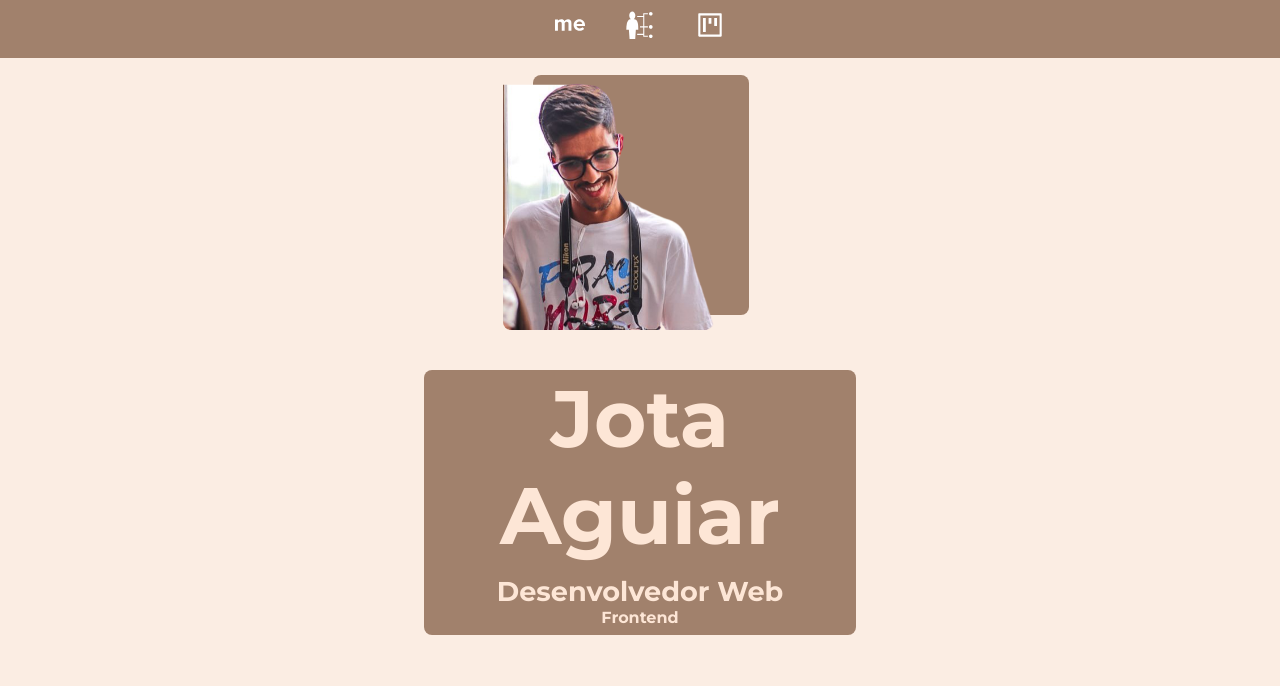
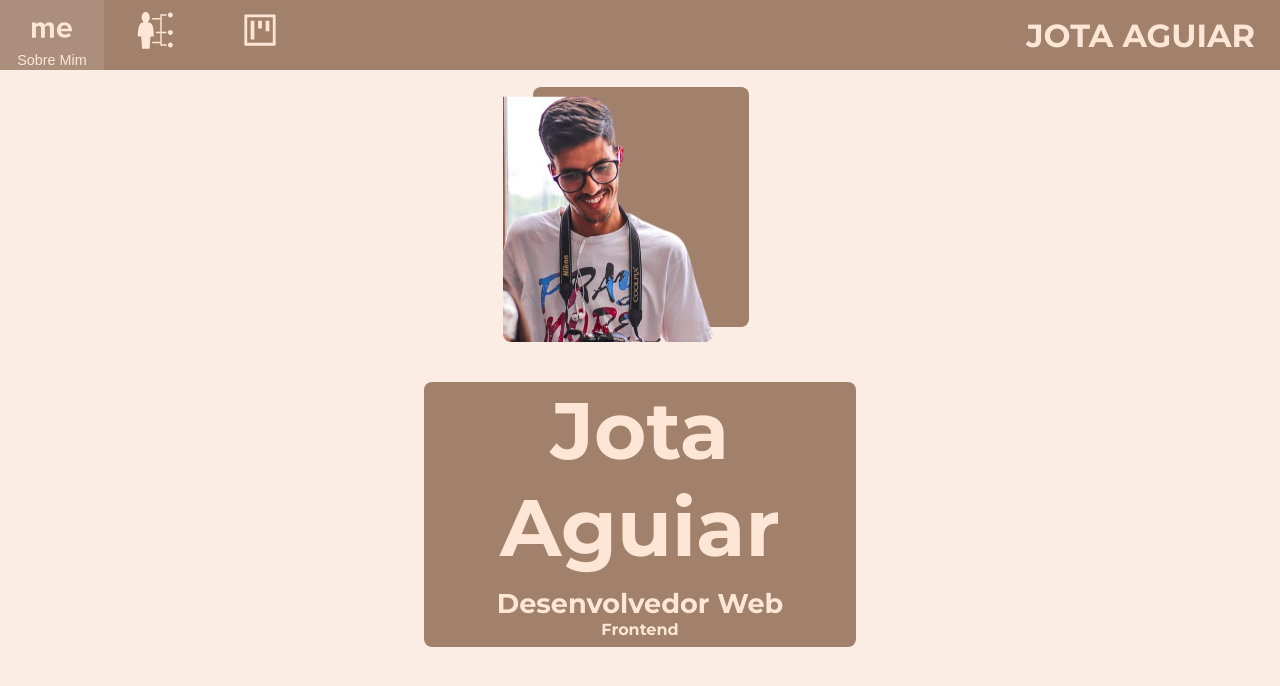
Before and after one commit to jotapedrok/jotapedrok.github.io, a React (Create React App) app: page /#/ in a window 1280 px wide. Shown: the top 686 px of the page. Built offline with nearby package versions, Linux system fonts and the light colour scheme.

Commit message:
header style tablet

```diff
--- a/src/Styles/CSS/index.css
+++ b/src/Styles/CSS/index.css
@@ -6,21 +6,25 @@
   justify-content: center;
   align-items: center;
 }
-.header .space {
-  width: 15px;
-  height: 5px;
+@media (min-width: 768px) {
+  .header {
+    justify-content: space-between;
+  }
 }
 .header h1 {
-  color: white;
+  color: #fde6d6;
   margin-right: 25px;
   text-transform: uppercase;
   cursor: unset;
   display: none;
 }
+@media (min-width: 768px) {
+  .header h1 {
+    display: inherit;
+  }
+}
 .header .header-nav {
-  height: 100%;
   display: flex;
-  flex-direction: row;
 }
 .header .header-nav a {
   text-decoration: none;
@@ -28,7 +32,7 @@
 .header .header-nav a button {
   border: none;
   background-color: transparent;
-  width: 70px;
+  width: 5rem;
   height: 100%;
   display: flex;
   flex-direction: column;
@@ -36,9 +40,15 @@
   justify-content: center;
   padding-top: 10px;
   font-size: 30px;
-  color: white;
+  color: #fde6d6;
   cursor: pointer;
   transition: 0.5s;
+}
+@media (min-width: 768px) {
+  .header .header-nav a button {
+    font-size: 40px;
+    width: 6.5rem;
+  }
 }
 .header .header-nav a button p {
   padding: 2px;
@@ -46,14 +56,22 @@
   font-size: 12px;
   transition: color 0.5s ease;
 }
+@media (min-width: 768px) {
+  .header .header-nav a button p {
+    font-size: 0.9rem;
+  }
+}
 .header .header-nav a button:hover {
   background-color: #ab8e7c;
 }
 .header .header-nav a button:hover p {
-  color: white;
+  color: #fde6d6;
 }
 .header .header-nav a button.active {
   background-color: #ab8e7c;
+}
+.header .header-nav a button.active p {
+  color: #fde6d6;
 }
 
 .main {
--- a/src/Styles/SASS/Header.scss
+++ b/src/Styles/SASS/Header.scss
@@ -7,27 +7,28 @@
   display: flex;
   justify-content: center;
   align-items: center;
-  .space {
-    width: 15px;
-    height: 5px;
+  @include mediaQuery.query('tablet') {
+    justify-content: space-between;
   }
   h1 {
-    color: white;
+    color: colors.$color-six;
     margin-right: 25px;
     text-transform: uppercase;
     cursor: unset;
     display: none;
+    @include mediaQuery.query('tablet') {
+      display: inherit;
+    }
   }
   .header-nav {
-    height: 100%;
+    // height: 100%;
     display: flex;
-    flex-direction: row;
     a {
       text-decoration: none;
       button {
         border: none;
         background-color: transparent;
-        width: 70px;
+        width: 5rem;
         height: 100%;
         display: flex;
         flex-direction: column;
@@ -35,23 +36,33 @@
         justify-content: center;
         padding-top: 10px;
         font-size: 30px;
-        color: white;
+        color: colors.$color-six;
         cursor: pointer;
+        @include mediaQuery.query('tablet') {
+          font-size: 40px;
+          width: 6.5rem;
+        }
         p {
           padding: 2px;
           color: transparent;
           font-size: 12px;
           transition: color .5s ease;
+          @include mediaQuery.query('tablet') {
+            font-size: .9rem;
+          }
         }
         transition: .5s;
         &:hover {
           background-color: lighten($color: colors.$color-three, $amount: 5);
           p {
-            color: white;
+            color: colors.$color-six;
           }
         }
         &.active {
           background-color: lighten($color: colors.$color-three, $amount: 5);
+          p {
+            color: colors.$color-six;
+          }
         }
       }
     }
```
Also changed, not shown: 1 other file (tests, documents, lock files or other folders).
